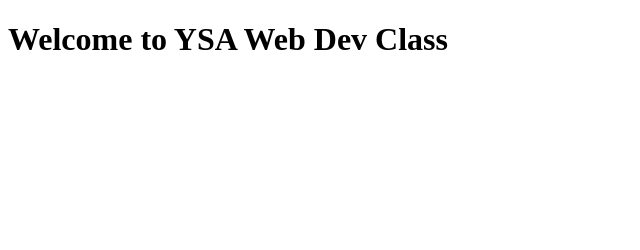
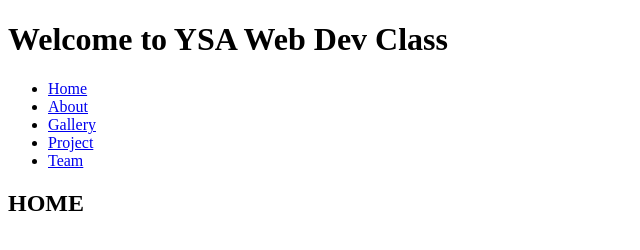
Before and after one commit to frankdev16/phncs-YSA, a plain HTML site: page index.html in a window 1280 px wide. Shown: the whole page, without its empty margins (0-640 px from the left). Drawn offline with Linux system fonts and the light colour scheme.

Commit message:
third commit

```diff
--- a/index.html
+++ b/index.html
@@ -11,11 +11,17 @@
     </header>
 
     <nav>
-
+        <ul>
+            <li><a href="index.html">Home</a></li>
+            <li><a href="about.html">About</a></li>
+            <li><a href="gallery.html">Gallery</a></li>
+            <li><a href="project.html">Project</a></li>
+            <li><a href="team.html">Team</a></li>
+        </ul>
     </nav>
 
     <main>
-
+        <h2>HOME</h2>
     </main>
 
     <footer>
```
Also changed, not shown: about.html (added), gallery.html (added), project.html (added), team.html (added).
